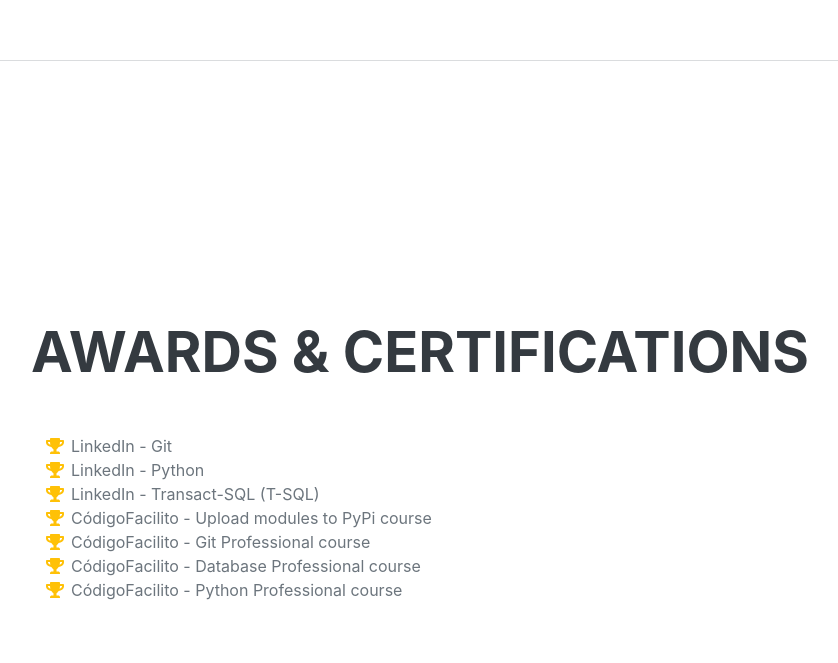
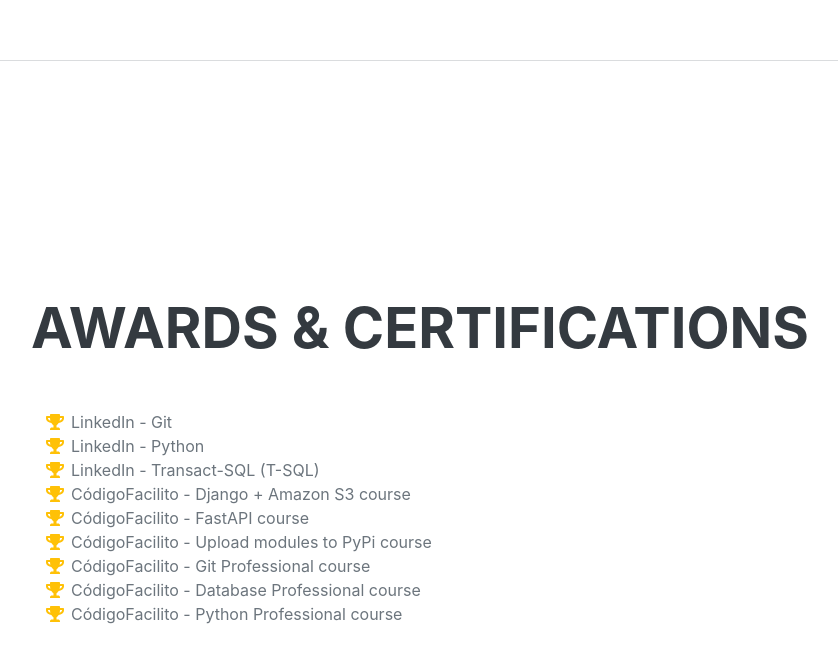
Before and after one commit to GuillermoGA/GuillermoGA.github.io, a plain HTML site: page index.html in a window 1280 px wide. Shown: the part 4205-4868 px from the top of the page, without its empty margins (289-1127 px from the left). Drawn offline with nearby package versions, Linux system fonts and the light colour scheme; a web font is replaced by a local one.

Commit message:
Update index.html

```diff
--- a/index.html
+++ b/index.html
@@ -167,6 +167,13 @@
                             <span class="fa-li"><i class="fas fa-trophy text-warning"></i></span>
                             LinkedIn - Transact-SQL (T-SQL)
                         </li>
+                        <li>
+                            <span class="fa-li"><i class="fas fa-trophy text-warning"></i></span>
+                            CódigoFacilito - Django + Amazon S3 course
+                        </li>
+                        <li>
+                            <span class="fa-li"><i class="fas fa-trophy text-warning"></i></span>
+                            CódigoFacilito - FastAPI course
                         </li>
                         <li>
                             <span class="fa-li"><i class="fas fa-trophy text-warning"></i></span>
```
